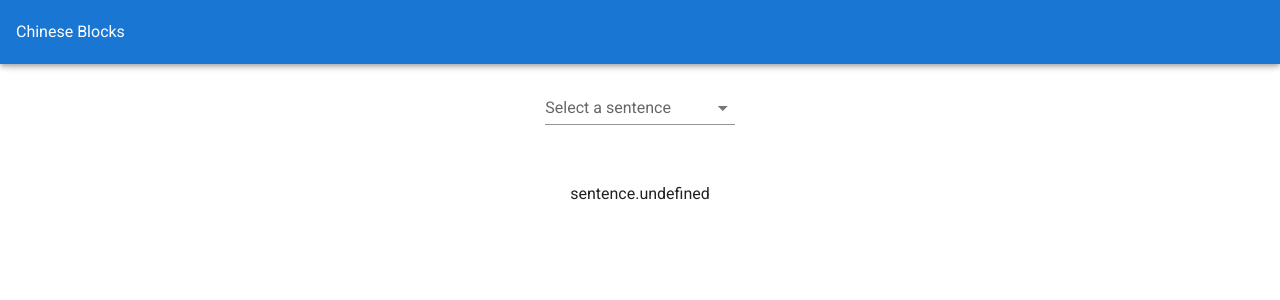
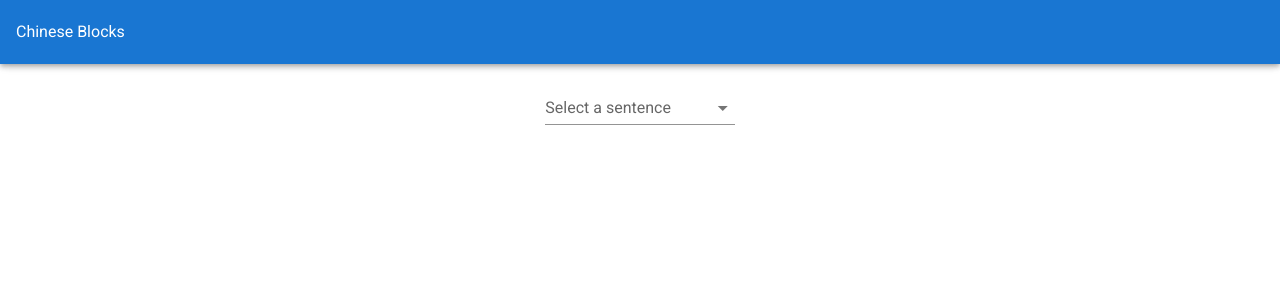
Before and after one commit to Beccaneer/chinese-blocks-2, a Vue app: page / in a window 1280 px wide. Shown: the top 300 px of the page. Built offline with nearby package versions, Linux system fonts and the light colour scheme.

Commit message:
fixing translation bug

```diff
--- a/src/components/Foundation.vue
+++ b/src/components/Foundation.vue
@@ -13,9 +13,9 @@
         </div>
       </v-row>
       <v-row>
-        <div
-          class="foundation-translation"
-        >{{ $t(`sentence.${sentence.translationKey}`, translations) }}</div>
+        <div class="foundation-translation" v-if="sentence.translationKey">
+          {{ $t(`sentence.${sentence.translationKey}`, translations) }}
+        </div>
       </v-row>
     </v-container>
   </div>
@@ -26,23 +26,23 @@ import Block from "./Block.vue";
 export default {
   name: "Foundation",
   components: {
-    Block
+    Block,
   },
   props: {
     sentence: {
-      type: Object
-    }
+      type: Object,
+    },
   },
   data() {
     return {
-      translations: {}
+      translations: {},
     };
   },
   methods: {
     setEnglish(wordKey, english) {
       this.$set(this.translations, `${wordKey}`, english);
-    }
-  }
+    },
+  },
 };
 </script>
 <style lang="scss">
```
